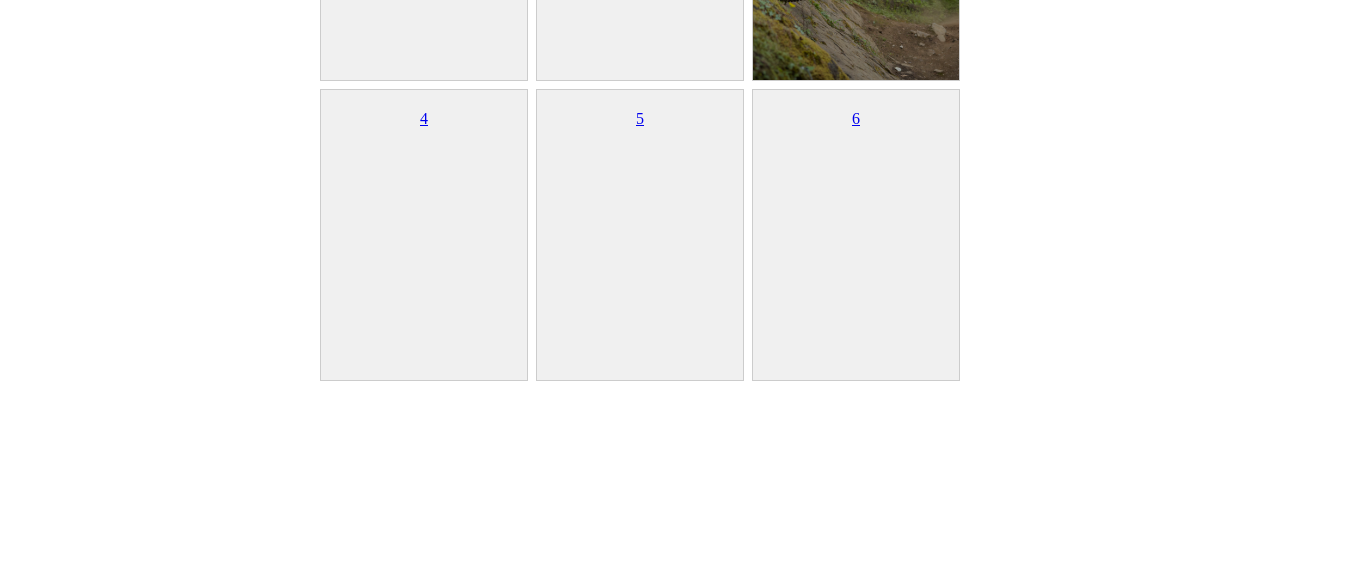
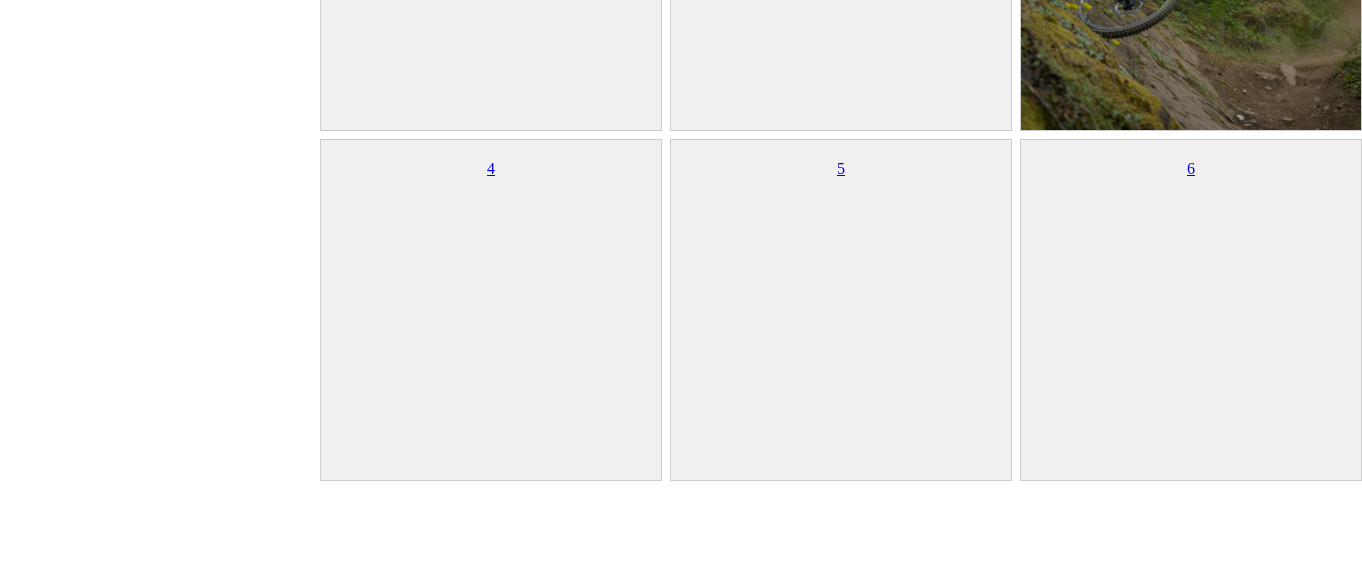
Before and after one commit to ThatTakashi/MRGLKioskSite, a plain HTML site: page index.html in a window 1280 px wide. Shown: the part 219-800 px from the top of the page, 1362 px wide, since content can reach past the window. Drawn offline with Linux system fonts and the light colour scheme.

Commit message:
Update style.css

```diff
--- a/style.css
+++ b/style.css
@@ -22,7 +22,8 @@
     border: 1px solid #ccc;
     padding: 20px;
     text-align: center;
-    height: 250px;
+    height: 300px;
+    width: 300px;
 }
 
 .div1 {
```
